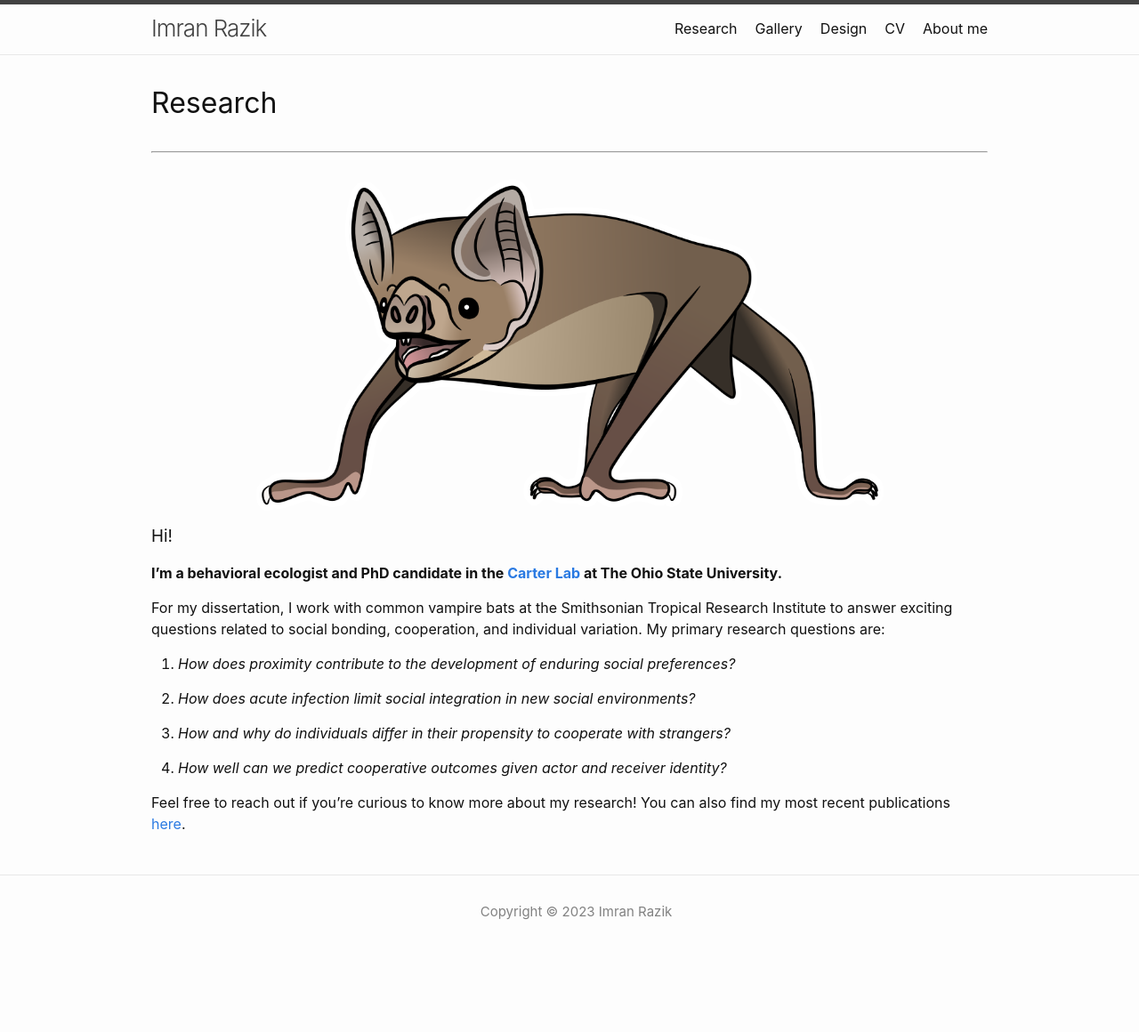
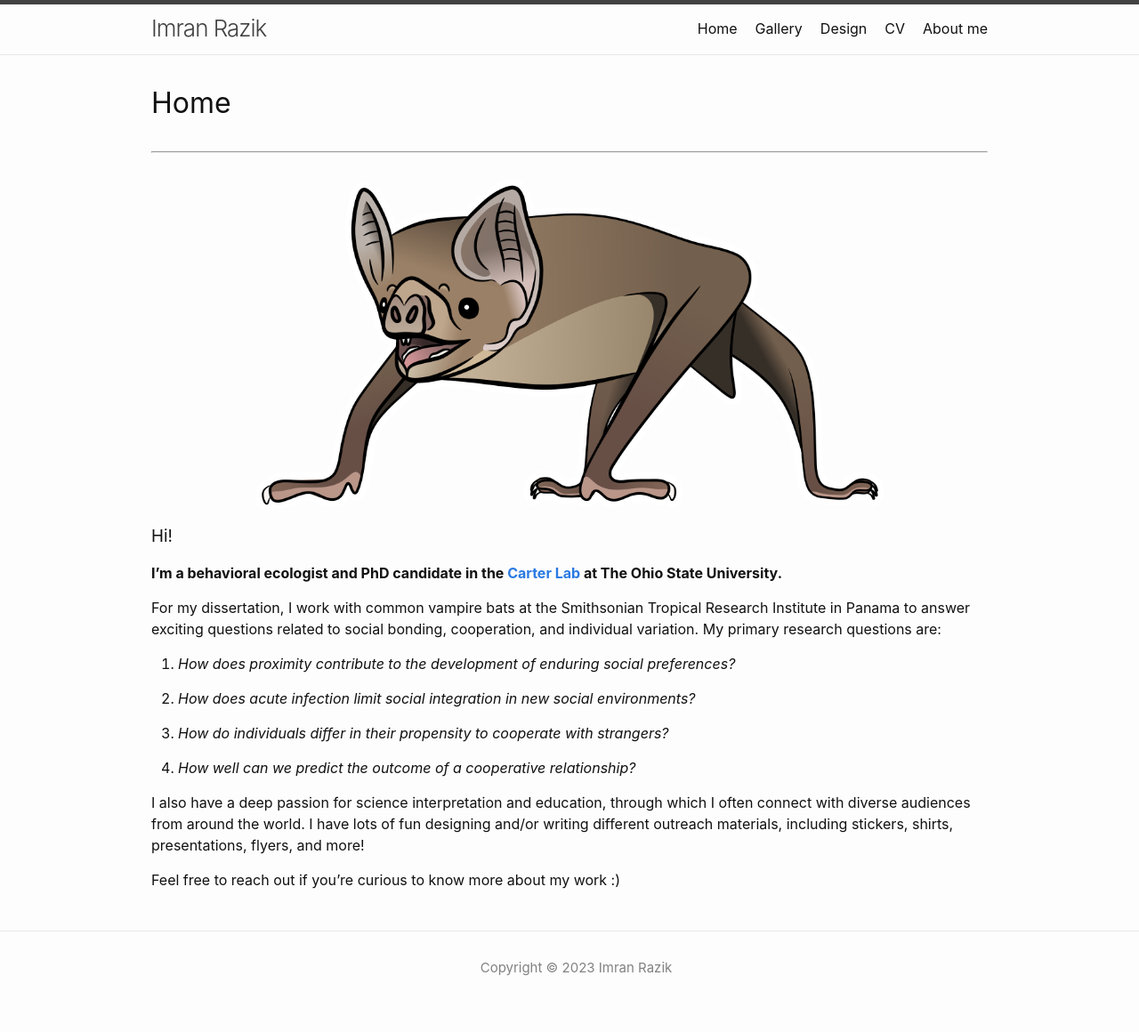
Before and after one commit to imranrazik/imranrazik.github.io, a Jekyll site: the page built from index.md, in a window 1280 px wide. Shown: the whole page at 89% size. Built offline with Jekyll 4.4.1, drawn with Linux system fonts in a browser that asks for light colours; our own code applies the rules of GitHub Pages for plain Markdown files; before the commit the page ends 1097 px from its top, so only the background shows below that.

Commit message:
Update index.md

```diff
--- a/index.md
+++ b/index.md
@@ -1,7 +1,7 @@
 ---
 layout: home
 ---
-# Research
+# Home
 ---
 <p align="center">
  <img src="/assets/illustrations/vampterrestrial_v02.png" width="75%">
@@ -10,14 +10,16 @@ layout: home
 ### Hi!
 <b> I’m a behavioral ecologist and PhD candidate in the [Carter Lab](https://socialbat.org/) at The Ohio State University. </b> <br/>
 
-For my dissertation, I work with common vampire bats at the Smithsonian Tropical Research Institute to answer exciting questions related to social bonding, cooperation, and individual variation. My primary research questions are:<br/>
+For my dissertation, I work with common vampire bats at the Smithsonian Tropical Research Institute in Panama to answer exciting questions related to social bonding, cooperation, and individual variation. My primary research questions are:<br/>
 
 1. *How does proximity contribute to the development of enduring social preferences?*<br/>
 
 2. *How does acute infection limit social integration in new social environments?*<br/>
 
-3. *How and why do individuals differ in their propensity to cooperate with strangers?*<br/>
+3. *How do individuals differ in their propensity to cooperate with strangers?*<br/>
 
-4. *How well can we predict cooperative outcomes given actor and receiver identity?*<br/>
+4. *How well can we predict the outcome of a cooperative relationship?*<br/>
 
-Feel free to reach out if you’re curious to know more about my research! You can also find my most recent publications [here](https://imranrazik.github.io/CV.html). <br/>
+I also have a deep passion for science interpretation and education, through which I often connect with diverse audiences from around the world. I have lots of fun designing and/or writing different outreach materials, including stickers, shirts, presentations, flyers, and more!
+
+Feel free to reach out if you’re curious to know more about my work :)
```
